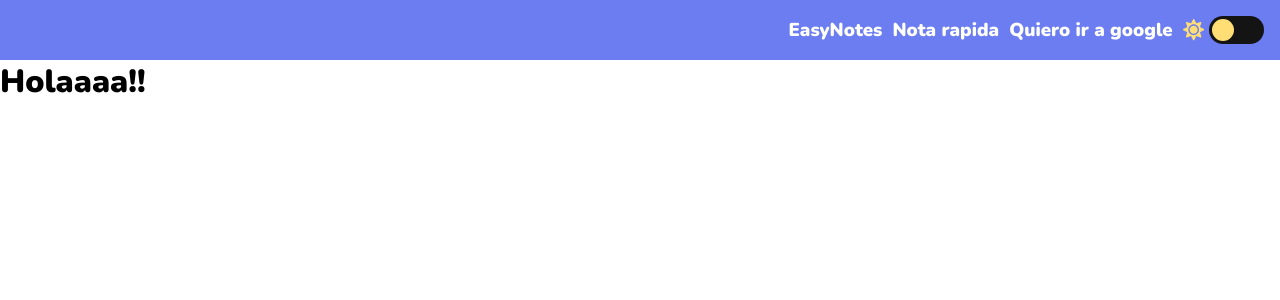
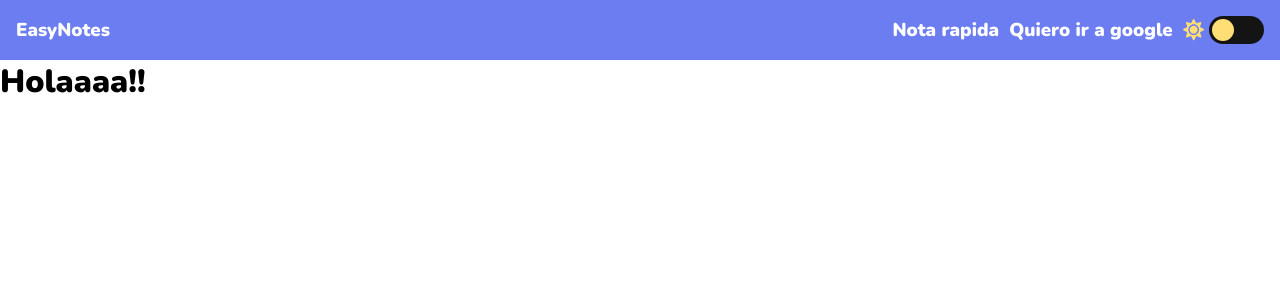
Before and after one commit to Geaglts/EasyNotes, a React app: page / in a window 1280 px wide. Shown: the top 300 px of the page. Built offline with nearby package versions, Linux system fonts and the light colour scheme.

Commit message:
Estilos para el navbar y netlify.toml

```diff
--- a/src/containers/Menu.tsx
+++ b/src/containers/Menu.tsx
@@ -14,10 +14,12 @@ function Menu() {
       className="Menu__Container"
       style={{ backgroundColor: darkTheme ? '#141414' : 'rgba(71, 93, 237,.8)' }}
     >
-      <ul className="Menu">
+      <ul className="Menu__Left">
         <li className="Menu__Item">
           <Link to="/">EasyNotes</Link>
         </li>
+      </ul>
+      <ul className="Menu">
         <li className="Menu__Item">
           <Link to="/fast">Nota rapida</Link>
         </li>
--- a/src/styles/Containers/Menu.scss
+++ b/src/styles/Containers/Menu.scss
@@ -1,10 +1,17 @@
 @import '../global';
+
+.Menu__Container {
+  display: grid;
+  grid-template-columns: 1fr 1fr;
+  grid-template-rows: 1fr;
+  align-items: center;
+  height: 60px;
+  padding: 0 1em;
 
   .Menu {
     display: flex;
     justify-content: flex-end;
     align-items: center;
-  padding: 1em;
     column-gap: 10px;
 
     &__Item {
@@ -32,3 +39,4 @@
       }
     }
   }
+}
```
Also changed, not shown: 2 other files (tests, documents, lock files or other folders). Lines whose indentation alone changed are shown as unchanged.
